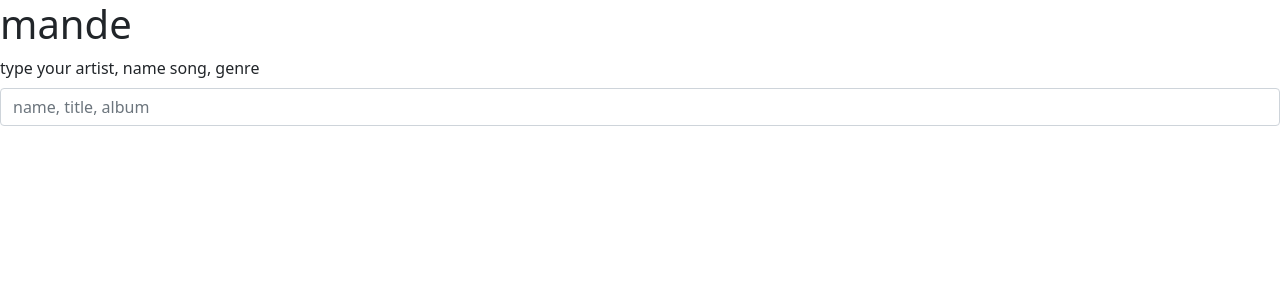
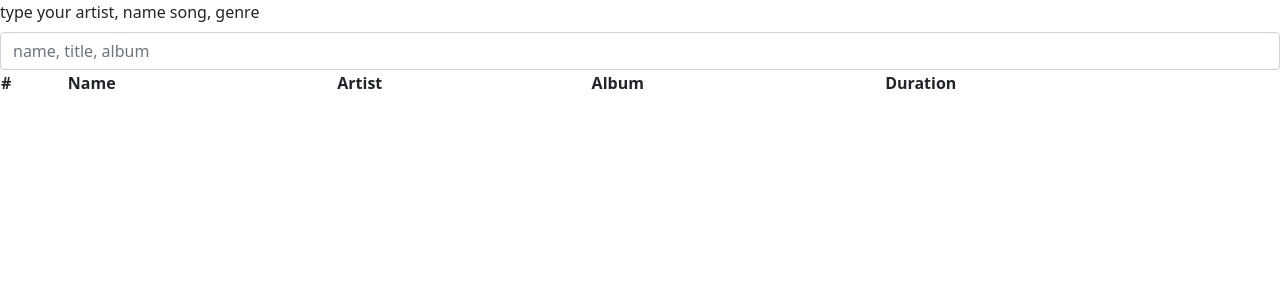
Before and after one commit to Zombiamedias/Prueba2, a React (Vite) app: page / in a window 1280 px wide. Shown: the top 300 px of the page. Built offline with nearby package versions, Linux system fonts and the light colour scheme.

Commit message:
npm i axios

```diff
--- a/package.json
+++ b/package.json
@@ -11,6 +11,7 @@
   },
   "dependencies": {
     "@spotify/web-api-ts-sdk": "^1.2.0",
+    "axios": "^1.7.9",
     "bootstrap": "^5.3.3",
     "react": "^18.3.1",
     "react-dom": "^18.3.1"
--- a/src/App.jsx
+++ b/src/App.jsx
@@ -4,8 +4,8 @@ import Table from "./components/table.jsx";
 function App() {
   return (
     <>
+      <SearchBar/>
       <Table/>
-      <SearchBar/>
     </>
   )
 }
--- a/src/components/table.jsx
+++ b/src/components/table.jsx
@@ -2,9 +2,17 @@ import React from 'react'
 
 const Table = () => {
   return (
-    <>
-    <h1>mande</h1>
-    </>
+    <section>
+        <table className='table'>
+            <thead>
+                <th scope='col'>#</th>
+                <th scope='col'>Name</th>
+                <th scope='col'>Artist</th>
+                <th scope='col'>Album</th>
+                <th scope='col'>Duration</th>
+            </thead>
+        </table>
+    </section>
   )
 }
 
```
Also changed, not shown: 1 other file (tests, documents, lock files or other folders).
